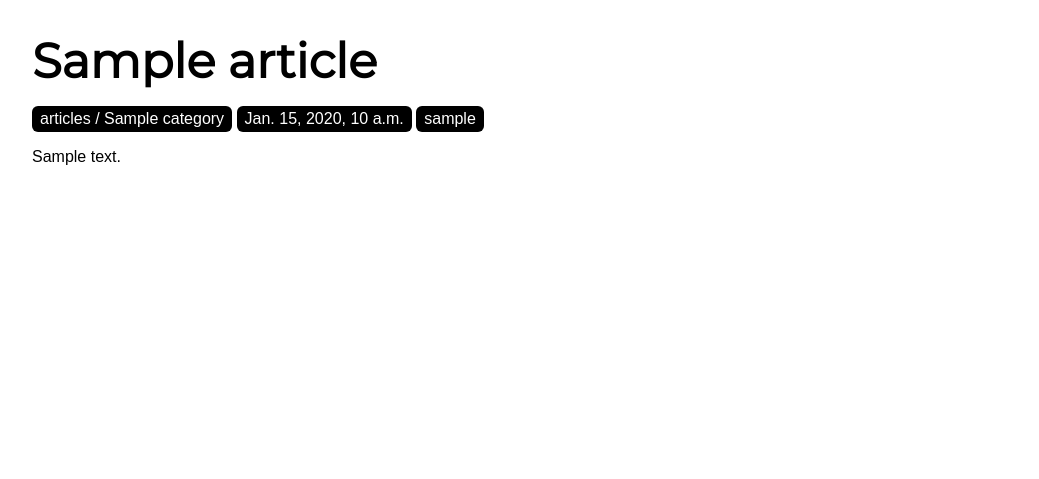
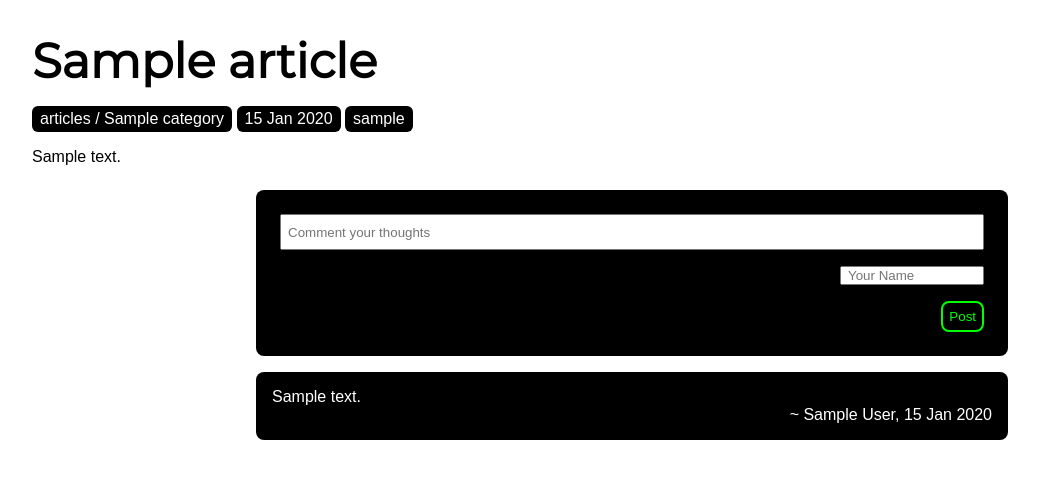
Before and after one commit to subhranil-179/stunning-spoon, a Django app: page /article/1 in a window 1280 px wide. Shown: the part 60-539 px from the top of the page, without its empty margins (0-1039 px from the left). Run offline with Django 5.2, Linux system fonts and the light colour scheme; tables that the repository leaves empty hold one stand-in row (values such as "Sample post").

Commit message:
feat: Comment can be added and viewed for articles

```diff
--- a/article/admin.py
+++ b/article/admin.py
@@ -1,7 +1,8 @@
 from django.contrib import admin
-from article.models import Article, Category
+from article.models import Article, Category, Comment
 
 # Register your models here.
 
+admin.site.register(Category)
 admin.site.register(Article)
-admin.site.register(Category)
+admin.site.register(Comment)
--- a/article/detail.html
+++ b/article/detail.html
@@ -10,9 +10,18 @@
             <span>/</span>
             <a href="{{article.category.first.get_absolute_url}}">{{article.category.first}}</a>
         </div>
-        <div class="article-meta-published">{{article.published}}</div>
+        <div class="article-meta-published">{{article.published|date:"d M Y"}}</div>
         <div class="article-meta-author">{{article.author}}</div>
     </div>
     <p>{{article.body}}</p>
+    <div class="comments-container">
+        {% include 'article/forms/comment.html' %}
+        {% for comment in article.comment_set.all %}
+        <div class="comment">
+            <div class="comment-text">{{comment.text}}</div>
+            <div class="comment-date">~ {{comment.author}}, {{comment.published|date:"d M Y"}}</div>
+        </div>
+        {% endfor %}
+    </div>
 </div>
 {% endblock body %}
--- /dev/null
+++ b/article/forms.py
@@ -0,0 +1,19 @@
+from django import forms
+from article.models import Comment
+
+
+class CommentForm(forms.ModelForm):
+    author = forms.CharField(
+            label="",
+            widget=forms.TextInput(attrs={"placeholder": "Your Name"}),
+            required=True
+    )
+    text = forms.CharField(
+            label="",
+            widget=forms.TextInput(attrs={"placeholder": "Comment your thoughts"}),
+            required=True
+    )
+
+    class Meta:
+        model = Comment
+        fields = ['author', 'text']
--- a/article/models.py
+++ b/article/models.py
@@ -36,3 +36,13 @@ class Article(models.Model):
 
     def __str__(self):
         return self.title
+
+
+class Comment(models.Model):
+    article = models.ForeignKey(Article, on_delete=models.CASCADE)
+    author = models.CharField(max_length=50)
+    text = models.CharField(max_length=1024)
+    published = models.DateTimeField(auto_now_add=True)
+
+    def __str__(self):
+        return self.text
--- a/article/views.py
+++ b/article/views.py
@@ -1,5 +1,8 @@
-from django.shortcuts import render
+from django.shortcuts import render, redirect
+
+from article.forms import CommentForm
 from article.models import Article, Category
+
 
 # Create your views here.
 
@@ -14,7 +17,20 @@ def home(request):
 
 def detail(request, pk):
     article = Article.objects.get(pk=pk)
-    context = {"article": article}
+    comment_form = CommentForm()
+    context = {
+            "article": article,
+            "comment_form": comment_form,
+    }
+    if request.method == "POST":
+        comment_form = CommentForm(request.POST)
+        if comment_form.is_valid():
+            comment = comment_form.save(commit=False)
+            comment.article = article
+            comment.save()
+            return redirect(article)
+        context.update({"comment_form": comment_form})
+
     return render(request, "article/detail.html", context)
 
 
--- a/static/css/style.css
+++ b/static/css/style.css
@@ -72,7 +72,7 @@ body{
 }
 
 .nav-mid > ul > li > a:hover{
-    color: limegreen;
+    color: lime;
     transition: color linear .25s;
 }
 
@@ -81,7 +81,7 @@ body{
     width: 0%;
     margin: auto;
     height: 2px;
-    background: limegreen;
+    background: lime;
     transition: width linear .5s;
 }
 
@@ -149,7 +149,66 @@ body{
 }
 
 .breadcrumb a:hover{
-    color: limegreen;
+    color: lime;
+}
+
+/* Article Detail Comments */
+
+.comments-container{
+    padding-block: 0.5rem;
+    padding-inline: 1rem;
+}
+
+.comment, .comment-form{
+    margin: 1rem;
+    margin-inline: auto;
+    background: black;
+    color: white;
+    border-radius: 8px;
+    max-width: 720px;
+    padding: 1rem;
+}
+
+.comment-date{
+    width: fit-content;
+    margin-left: auto;
+}
+
+.comment-form{
+    display: flex;
+    flex-direction: column;
+    align-items: flex-end;
+}
+
+.comment-form *{
+    margin: 0.5rem;
+}
+
+#id_text{
+    height: 32px;
+    align-self: normal;
+    padding-inline: 6px;
+}
+
+#id_author{
+    max-width: 128px;
+    padding-inline: 6px;
+}
+#comment_submit{
+    border: 0;
+    outline: 0;
+    padding: 6px;
+    background: black;
+    color: lime;
+    border: 2px solid lime;
+    border-radius: 8px;
+    transition: all linear 0.5s;
+}
+#comment_submit:hover{
+    cursor: pointer;
+    background: lime;
+    color: black;
+    transition: all linear 0.5s;
 }
 
 /* Media Queries */
--- /dev/null
+++ b/templates/article/forms/comment.html
@@ -0,0 +1,6 @@
+<form class="comment-form" action="" method="POST">
+    {% csrf_token %}
+    {{comment_form.text}}
+    {{comment_form.author}}
+    <button id="comment_submit" type="submit">Post</button>
+</form>
```
